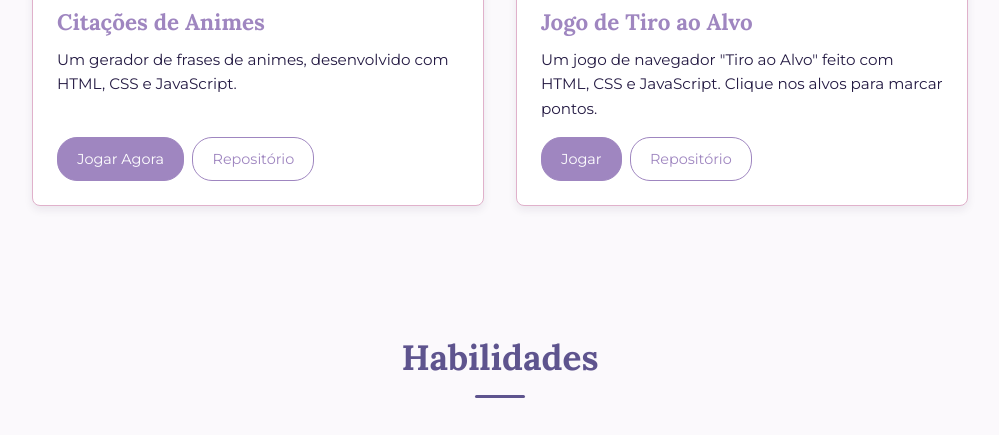
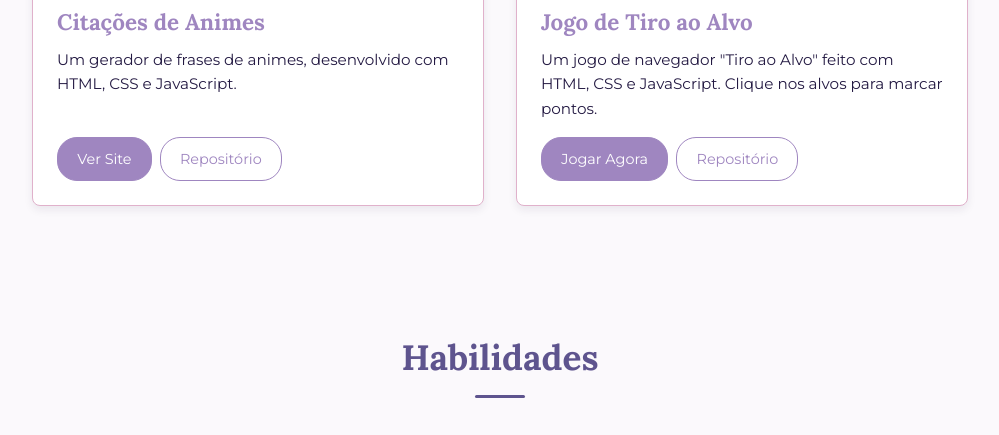
Before and after one commit to sarasmorais/portfolio-sara, a plain HTML site: page index.html in a window 1280 px wide. Shown: the part 2740-3175 px from the top of the page, without its empty margins (140-1139 px from the left). Drawn offline with Linux system fonts and the light colour scheme.

Commit message:
rename btns

```diff
--- a/index.html
+++ b/index.html
@@ -108,7 +108,7 @@
                     <h3>Citações de Animes</h3>
                     <p>Um gerador de frases de animes, desenvolvido com HTML, CSS e JavaScript. </p>
                     <div class="projeto-links">
-                        <a href="https://sarasmorais.github.io/quote-anime/" target="_blank" class="btn">Jogar Agora</a>
+                        <a href="https://sarasmorais.github.io/quote-anime/" target="_blank" class="btn">Ver Site</a>
                         <a href="https://github.com/sarasmorais/quote-anime" target="_blank" class="btn-outline">Repositório</a>
                     </div>
                 </div>
@@ -118,7 +118,7 @@
                     <h3>Jogo de Tiro ao Alvo</h3>
                     <p>Um jogo de navegador "Tiro ao Alvo" feito com HTML, CSS e JavaScript. Clique nos alvos para marcar pontos.</p>
                     <div class="projeto-links">
-                        <a href="https://sarasmorais.github.io/tiro-ao-alvo/" target="_blank" class="btn">Jogar</a>
+                        <a href="https://sarasmorais.github.io/tiro-ao-alvo/" target="_blank" class="btn">Jogar Agora</a>
                         <a href="https://github.com/sarasmorais/tiro-ao-alvo" target="_blank" class="btn-outline">Repositório</a>
                     </div>
                 </div>
```
